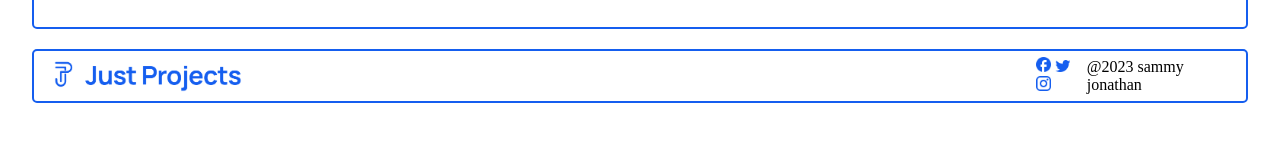
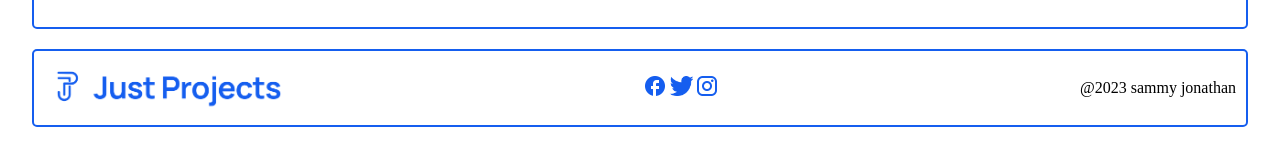
Before and after one commit to Tobzid/The_Just_project_flex, a plain HTML site: page index.html in a window 1280 px wide. Shown: the part 1124-1271 px from the top of the page. Before the commit the page ends 1247 px from the top, so only its background shows below. Drawn offline with Linux system fonts and the light colour scheme.

Commit message:
Update style.css

```diff
--- a/style.css
+++ b/style.css
@@ -174,22 +174,14 @@ footer{
     display: flex;
     align-items: center;
     justify-content: space-between;
-    padding: 2px 10px;
+    padding: 10px;
 }
 
 .firstDivIncontainerDivInFooter img{
-    width: 20%;
+   height: 50px;
 }
 
 .secondDivIncontainerDivInFooter img{
-    width: 15px;
+    /*width: 15px;*/
+    height: 20px;
 }
-
-.footerFlexing{
-    /*display: flex;*/
-    justify-content: space-between;
-    align-items: center;
-    /*padding: 2px 20px;*/
-    margin-right: auto;
-}
-/* The footer styling starts here */
```
